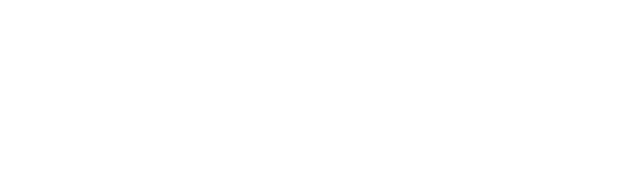
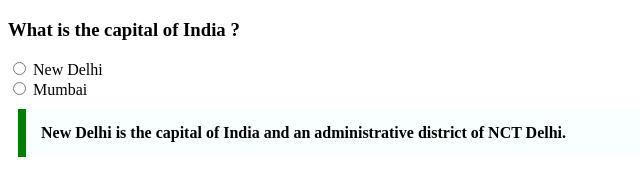
Before and after one commit to acciojob/trivia-sonu2614, a website: page main.html in a window 1280 px wide. Shown: the whole page, without its empty margins (0-640 px from the left). Drawn offline with Linux system fonts and the light colour scheme.

Commit message:
created a submission

```diff
--- a/main.html
+++ b/main.html
@@ -7,9 +7,19 @@
 </head>
 
 <body>
+	<form>
+	<h3>What is the capital of India ?</h3>
+	<input type="radio" id="delhi" name="capital" value="New Delhi">
+	<label for="delhi">New Delhi</label><br>
+	<input type="radio" id="mumbai"  name="capital" value="Mumbai">
+	<label for="mumbai">Mumbai</label><br>
+	<blockquote cite="https://en.wikipedia.org/wiki/New_Delhi">
+		New Delhi is the capital of India and an administrative district of NCT Delhi.
+</blockquote>
 	<!-- the entire body must be written by student -->
     <script type="text/javascript" src="./script.js">
 </script>
+	</form>
 
 </body>
 
--- a/styles.css
+++ b/styles.css
@@ -1,2 +1,11 @@
 
 /* Your CSS Code here. */
+blockquote{
+	max-width:600px;
+	margin:10px;
+	padding:15px;
+	border-left:8px solid green;
+	background-color:#f8fffe;
+	font-weight:bold;
+
+}
```
